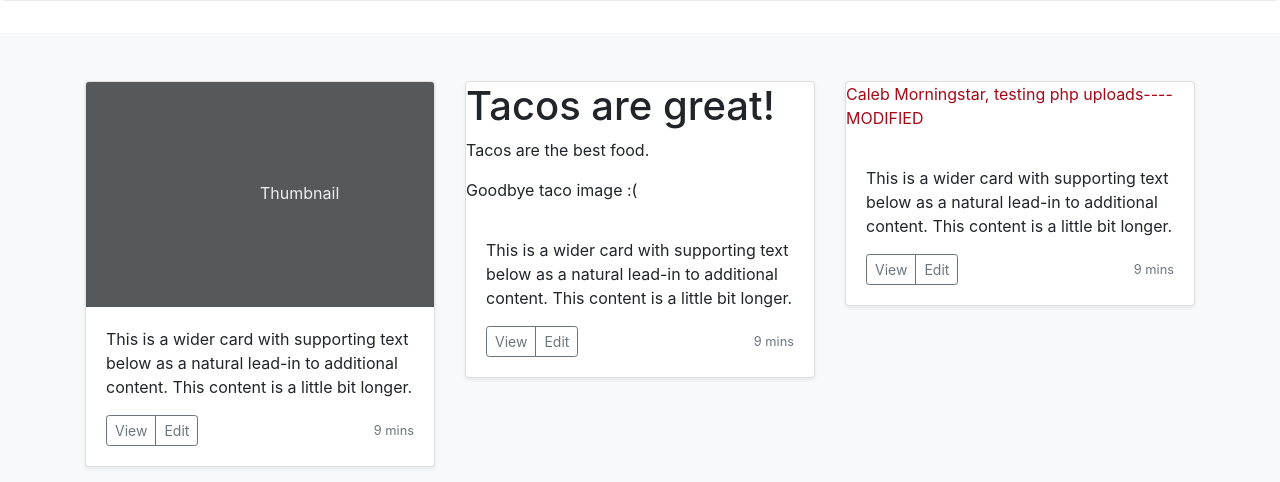
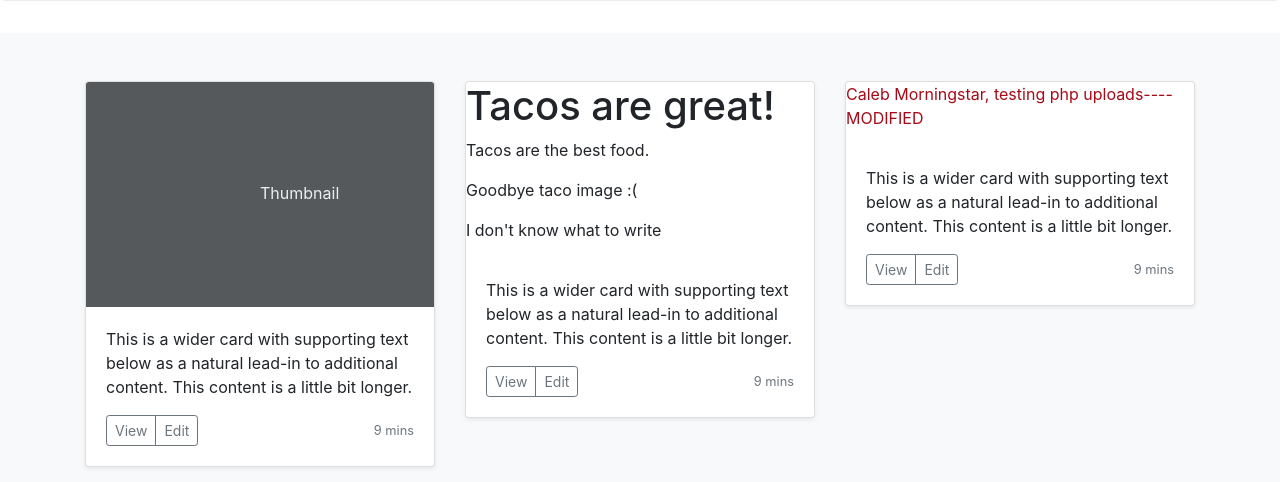
Before and after one commit to gsantella/git-practice, a PHP site: page / in a window 1280 px wide. Shown: the part 385-867 px from the top of the page. Run offline with PHP 8.4, Linux system fonts and the light colour scheme.

Commit message:
Update ben.php

```diff
--- a/src/includes/ben.php
+++ b/src/includes/ben.php
@@ -2,3 +2,4 @@
 <p>Tacos are the best food.</p>
 <!--<img src="https://images-gmi-pmc.edge-generalmills.com/e59f255c-7498-4b84-9c9d-e578bf5d88fc.jpg" alt="Taco">-->
 <p>Goodbye taco image :(</p>
+<P>I don't know what to write</p>
```
